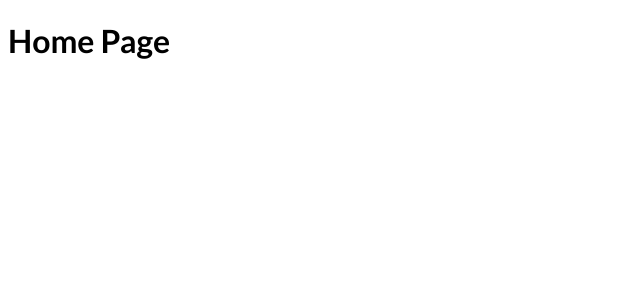
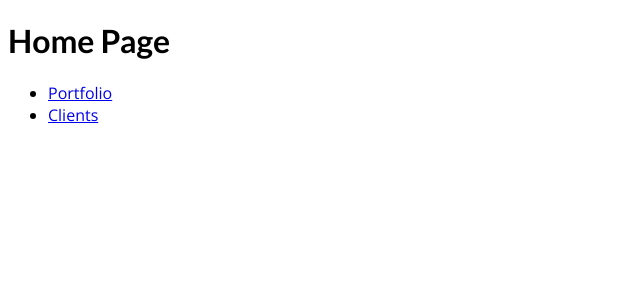
Before and after one commit to motasem99/nextjs-EventsApp, a Next.js app: page / in a window 1280 px wide. Shown: the top 300 px of the page, without its empty margins (0-640 px from the left). Built offline with nearby package versions, Linux system fonts and the light colour scheme.

Commit message:
navigating with the Link component

```diff
--- a/pages/clients/index.js
+++ b/pages/clients/index.js
@@ -3,7 +3,7 @@
 function ClientsPage() {
   return (
     <div>
-      <h1>Clients Page</h1>
+      <h1>The Clients Page</h1>
     </div>
   );
 }
--- a/pages/index.js
+++ b/pages/index.js
@@ -1,7 +1,17 @@
+import Link from 'next/link';
+
 const HomePage = () => {
   return (
     <div>
       <h1>Home Page</h1>
+      <ul>
+        <li>
+          <Link href='/portfolio'>Portfolio</Link>
+        </li>
+        <li>
+          <Link href='/clients'>Clients</Link>
+        </li>
+      </ul>
     </div>
   );
 };
```
